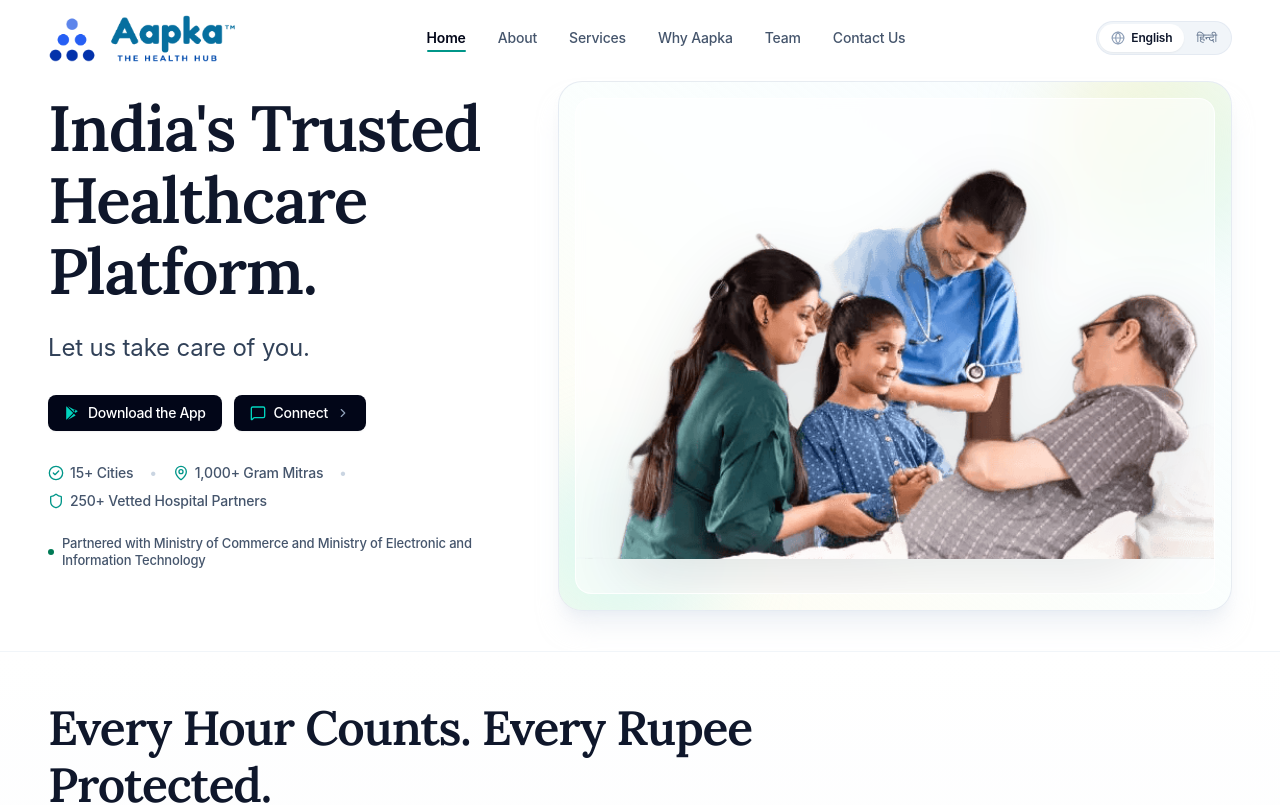
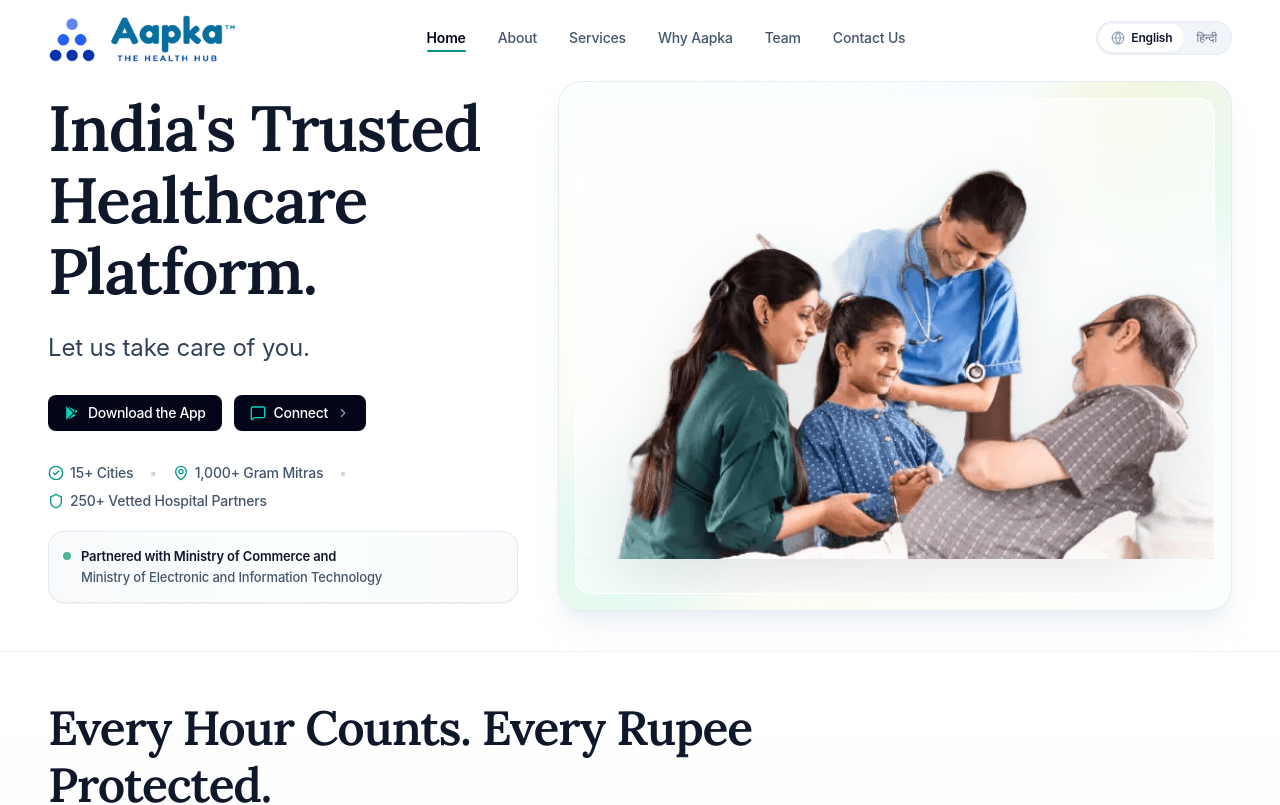
Before and after one commit to aapkatech/Aapka, a React (Vite) app: page / in a window 1280 px wide. Shown: the top 805 px of the page. Built offline with nearby package versions, Linux system fonts and the light colour scheme; a web font is replaced by a local one.

Commit message:
fix(hero): split government partnership into 2 balanced lines and anchor card to eliminate blank left column gap

```diff
--- a/src/components/Hero.tsx
+++ b/src/components/Hero.tsx
@@ -23,6 +23,8 @@ export const Hero: React.FC<HeroProps> = ({ t }) => {
   const hospitalPartners = t?.hospitalPartners || "250+ Vetted Hospital Partners";
   const downloadApp = t?.downloadApp || "Download the App";
   const connectLabel = t?.connectLabel || "Connect";
+  const govPartnerLine1 = t?.govPartnerLine1 || "Partnered with Ministry of Commerce and";
+  const govPartnerLine2 = t?.govPartnerLine2 || "Ministry of Electronic and Information Technology";
 
   const isIOS = isIOSDevice();
   const appStoreUrl = getAppStoreUrl();
@@ -39,11 +41,12 @@ export const Hero: React.FC<HeroProps> = ({ t }) => {
       <div className="absolute top-0 right-0 w-[550px] h-[550px] bg-gradient-to-bl from-teal-100/35 via-amber-100/25 to-transparent rounded-full blur-3xl pointer-events-none -z-10" />
 
       <div className="max-w-7xl mx-auto px-6 sm:px-8 lg:px-12">
-        <div className="grid grid-cols-1 lg:grid-cols-12 gap-6 lg:gap-10 items-start">
+        <div className="grid grid-cols-1 lg:grid-cols-12 gap-6 lg:gap-10 items-stretch">
 
           {/* Left Column: Classic, High-Trust Editorial Narrative */}
-          <div className="lg:col-span-6 xl:col-span-5 space-y-4 sm:space-y-5 text-left pt-1 sm:pt-2 lg:pt-3 pb-1 lg:pb-2 relative z-30">
+          <div className="lg:col-span-6 xl:col-span-5 flex flex-col justify-between text-left pt-1 sm:pt-2 lg:pt-3 pb-1 lg:pb-2 relative z-30">
 
+            <div className="space-y-4 sm:space-y-5">
               {/* Pre-headline (Optional) */}
               {preHeadline && (
                 <p className="text-xs sm:text-sm font-semibold tracking-wider uppercase text-slate-900/90 flex items-center gap-2">
@@ -181,12 +184,23 @@ export const Hero: React.FC<HeroProps> = ({ t }) => {
               </div>
             </div>
 
-            {/* Official Government Partnership */}
-            <div className="pt-1">
-              <p className="text-xs sm:text-[13px] text-slate-600 font-medium flex items-center gap-2">
-                <span className="inline-block w-1.5 h-1.5 rounded-full bg-emerald-700 shrink-0" />
-                <span>Partnered with Ministry of Commerce and Ministry of Electronic and Information Technology</span>
-              </p>
+            </div>
+
+            {/* Official Government Partnership (2 Lines, Spread to Anchor and Cover the Space) */}
+            <div className="pt-3 sm:pt-4 mt-auto">
+              <div className="p-3 sm:p-3.5 rounded-2xl bg-gradient-to-r from-slate-50 via-teal-50/25 to-slate-50/80 border border-slate-200/90 shadow-2xs">
+                <div className="flex items-start gap-2.5">
+                  <span className="inline-block w-2 h-2 rounded-full bg-emerald-600 shrink-0 mt-1.5 animate-pulse" />
+                  <div className="text-xs sm:text-[13px] text-slate-700 font-medium leading-relaxed">
+                    <span className="font-semibold text-slate-900 block">
+                      {govPartnerLine1}
+                    </span>
+                    <span className="text-slate-600 block">
+                      {govPartnerLine2}
+                    </span>
+                  </div>
+                </div>
+              </div>
             </div>
 
           </div>
--- a/src/i18n/translations.ts
+++ b/src/i18n/translations.ts
@@ -27,6 +27,8 @@ export interface Translations {
     floatingVetted: string;
     downloadApp?: string;
     connectLabel?: string;
+    govPartnerLine1?: string;
+    govPartnerLine2?: string;
   };
   pillars: {
     tag: string;
@@ -173,7 +175,9 @@ export const translations: Record<Language, Translations> = {
       floatingCareSub: "Verified Swasthya-Mitras On Call",
       floatingVetted: "100% Vetted Medical Partners",
       downloadApp: "Download the App",
-      connectLabel: "Connect"
+      connectLabel: "Connect",
+      govPartnerLine1: "Partnered with Ministry of Commerce and",
+      govPartnerLine2: "Ministry of Electronic and Information Technology"
     },
     pillars: {
       tag: "Our Foundation",
@@ -509,7 +513,9 @@ export const translations: Record<Language, Translations> = {
       floatingCareSub: "सत्यापित स्वास्थ्य-मित्र सदैव उपलब्ध",
       floatingVetted: "100% सत्यापित चिकित्सा भागीदार",
       downloadApp: "ऐप डाउनलोड करें",
-      connectLabel: "संपर्क करें"
+      connectLabel: "संपर्क करें",
+      govPartnerLine1: "वाणिज्य मंत्रालय (Ministry of Commerce) एवं",
+      govPartnerLine2: "इलेक्ट्रॉनिक्स और सूचना प्रौद्योगिकी मंत्रालय (MeitY) के साथ भागीदार"
     },
     pillars: {
       tag: "हमारी प्रतिबद्धता",
```
Lines whose indentation alone changed are shown as unchanged.
